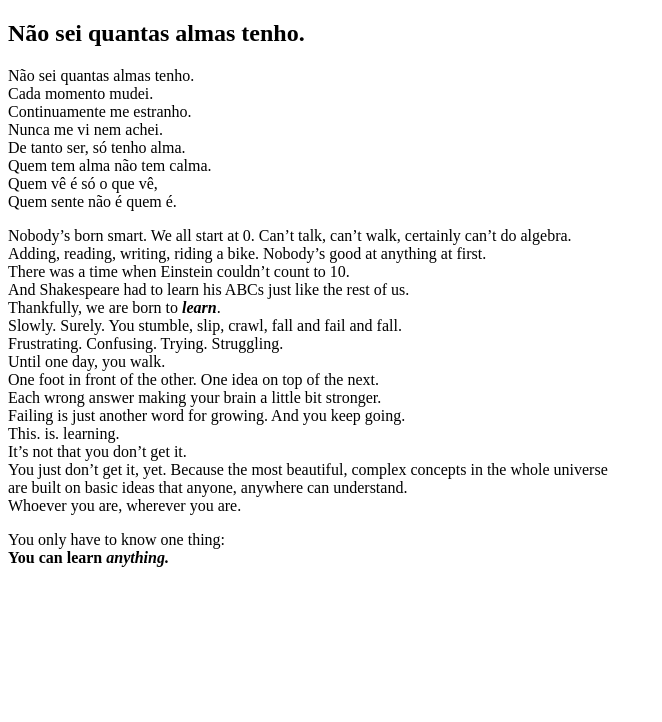
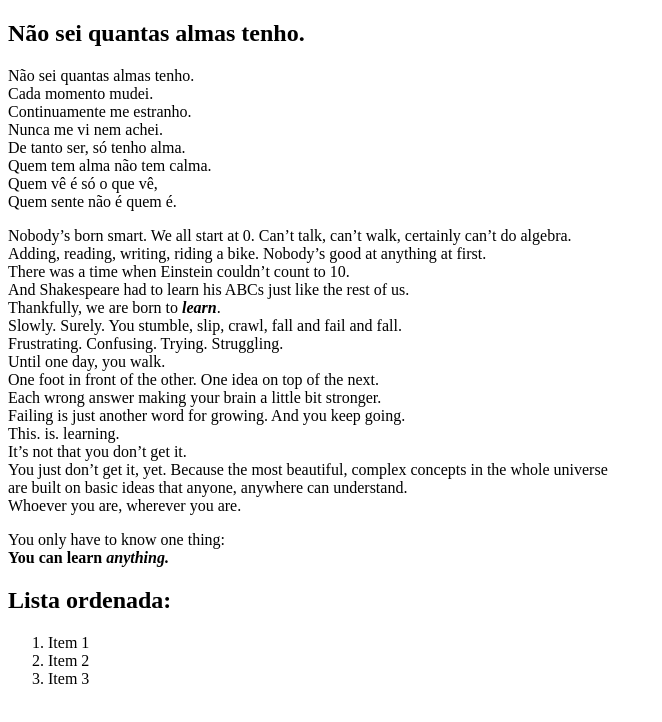
Before and after one commit to Tiago-ers/Trybe, a plain HTML site: page Introdução HTML/Parte-1.html in a window 1280 px wide. Shown: the whole page, without its empty margins (0-662 px from the left). Drawn offline with Linux system fonts and the light colour scheme.

Commit message:
Challenge: Your learning list

```diff
--- a/Introdução HTML/Parte-1.html
+++ b/Introdução HTML/Parte-1.html
@@ -40,5 +40,14 @@
         You only have to know one thing:<br>
         <strong> You can learn <em>anything.</em> </strong>
         </p>
+
+        <h2>Lista ordenada:</h2>
+        <ol>
+            <li>Item 1</li>
+            <li>Item 2</li>
+            <li>Item 3</li>
+        </ol>
+
+        <h
     </body>
 </html>
```
